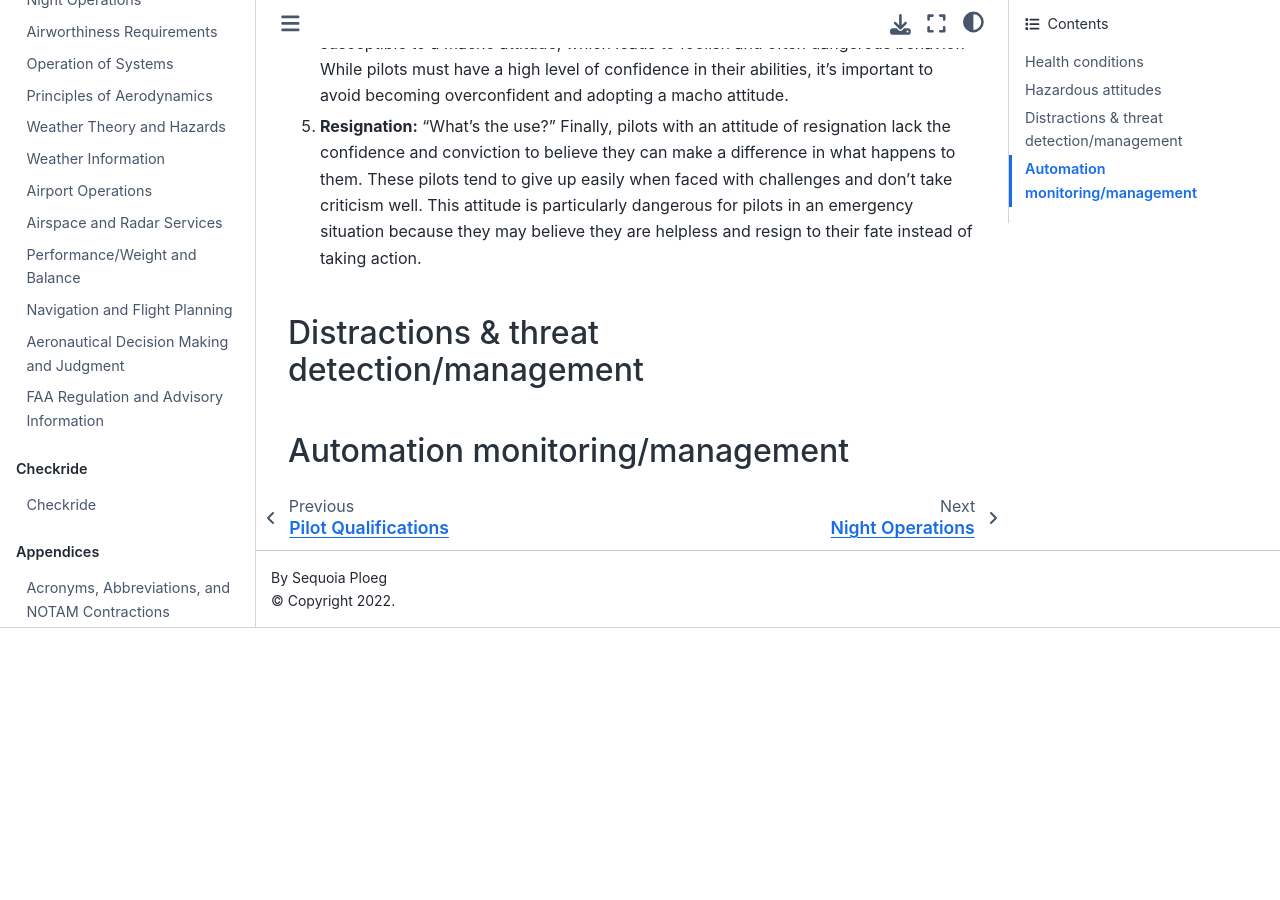
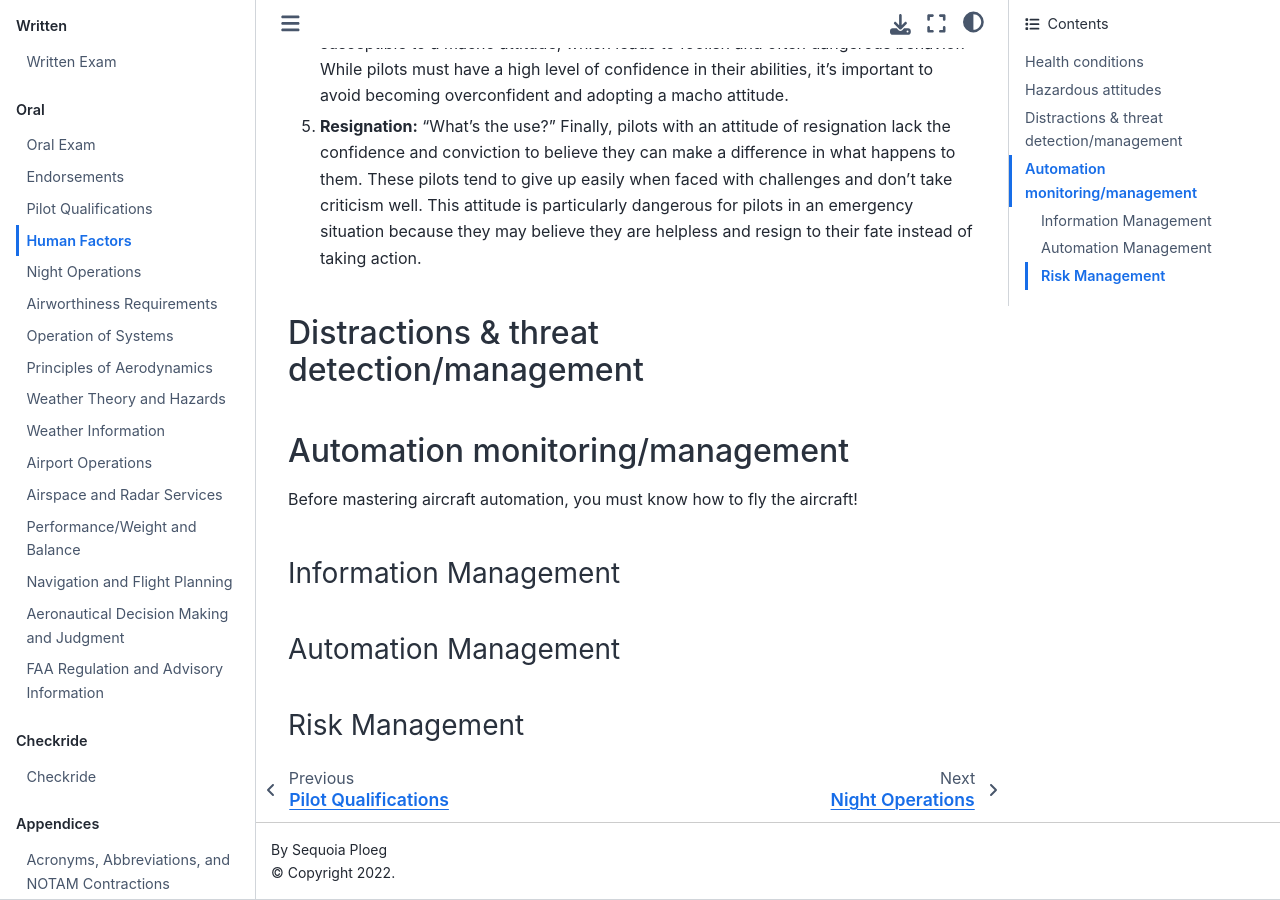
Before and after one commit to sequoiap/piloting, a Jupyter Book: the page built from book/content/oral/humanfactors.md, in a window 1280 px wide and 900 px high, scrolled down 1341 px. Built offline with Jupyter Book 1.0.4 settings and Sphinx 7.4.7 and the Sphinx Book theme 1.1.4, drawn with Linux system fonts in a browser that asks for light colours; before the commit the page ends 1969 px from its top, so only the background shows below that.

Commit message:
Added a line

```diff
--- a/book/content/oral/humanfactors.md
+++ b/book/content/oral/humanfactors.md
@@ -103,3 +103,11 @@
 ## Distractions & threat detection/management
 
 ## Automation monitoring/management
+
+Before mastering aircraft automation, you must know how to fly the aircraft!
+
+### Information Management
+
+### Automation Management
+
+### Risk Management
```
